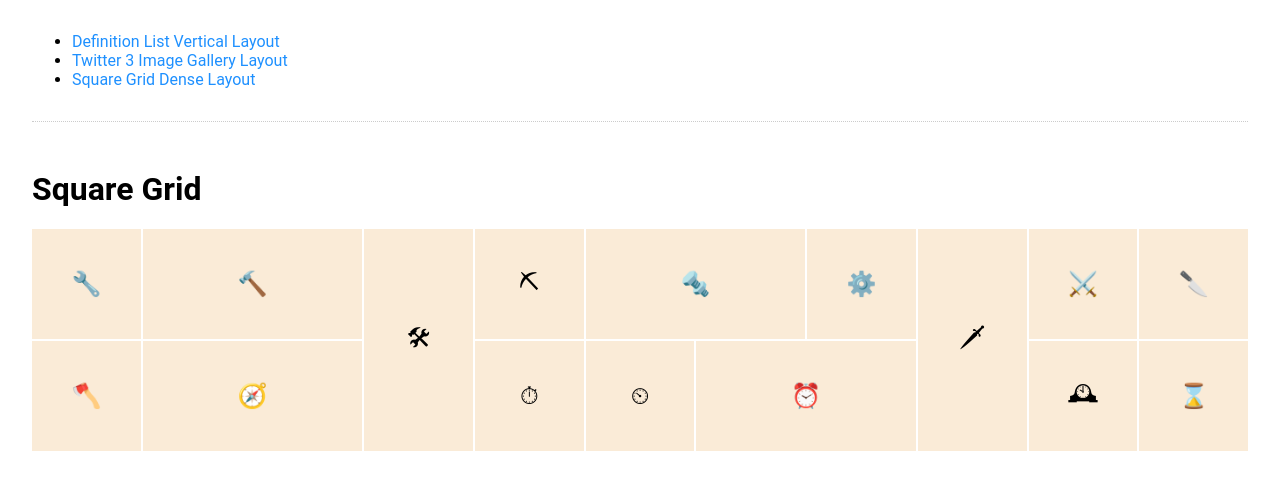
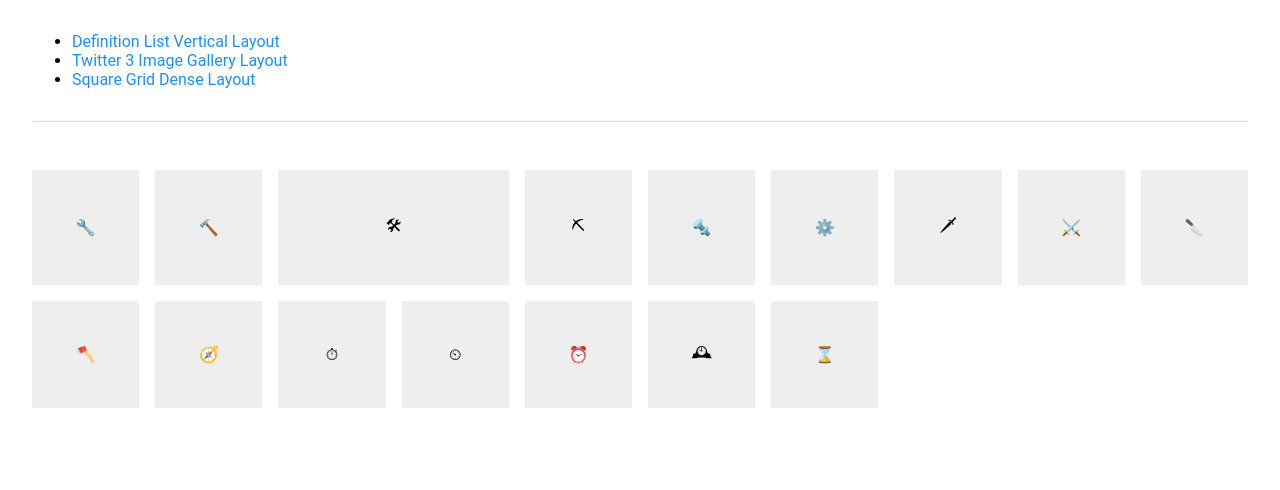
Before and after one commit to andreipfeiffer/css-tricks, a React (Create React App) app: page /square-grid in a window 1280 px wide. Shown: the top 490 px of the page. Built offline with nearby package versions, Linux system fonts and the light colour scheme.

Commit message:
Update square grid

```diff
--- a/src/pages/square-grid.module.css
+++ b/src/pages/square-grid.module.css
@@ -2,38 +2,32 @@
   list-style-type: none;
   padding: 0;
   margin: 0;
+
   display: grid;
   grid-template-columns: repeat(auto-fit, minmax(100px, 1fr));
-  gap: 2px;
   grid-auto-flow: dense;
-  font-size: 1.5rem;
+  gap: 1em;
 }
 
 .list li {
-  padding: 0;
-  margin: 0;
-  padding-bottom: 100%;
+  background: #eeeeee;
+  padding-top: 100%;
   position: relative;
-  background-color: antiquewhite;
 }
 
-.list li span {
+.list span {
   position: absolute;
   top: 0;
   bottom: 0;
+  left: 0;
   right: 0;
-  left: 0;
+
   display: flex;
   justify-content: center;
   align-items: center;
 }
 
-li.wide {
+.list .wide {
   grid-column: span 2;
-  padding-bottom: 50%;
+  padding-top: 50%;
 }
-
-li.tall {
-  grid-row: span 2;
-  padding-bottom: 200%;
-}
--- a/src/pages/square-grid.tsx
+++ b/src/pages/square-grid.tsx
@@ -1,31 +1,32 @@
+/* eslint-disable jsx-a11y/accessible-emoji */
 import React from "react";
 import styles from "./square-grid.module.css";
 
 export function SquareGrid() {
   return (
     <>
-      <h1>Square Grid</h1>
+      {/* <h1>Square Grid</h1> */}
 
       <ul className={styles.list}>
         <li>
           <span>🔧</span>
         </li>
-        <li className={styles.wide}>
+        <li>
           <span>🔨</span>
         </li>
-        <li className={styles.tall}>
+        <li className={styles.wide}>
           <span>🛠</span>
         </li>
         <li>
           <span>⛏</span>
         </li>
-        <li className={styles.wide}>
+        <li>
           <span>🔩</span>
         </li>
         <li>
           <span>⚙️</span>
         </li>
-        <li className={styles.tall}>
+        <li>
           <span>🗡</span>
         </li>
         <li>
@@ -37,7 +38,7 @@ export function SquareGrid() {
         <li>
           <span>🪓</span>
         </li>
-        <li className={styles.wide}>
+        <li>
           <span>🧭</span>
         </li>
         <li>
@@ -46,7 +47,7 @@ export function SquareGrid() {
         <li>
           <span>⏲</span>
         </li>
-        <li className={styles.wide}>
+        <li>
           <span>⏰</span>
         </li>
         <li>
```
